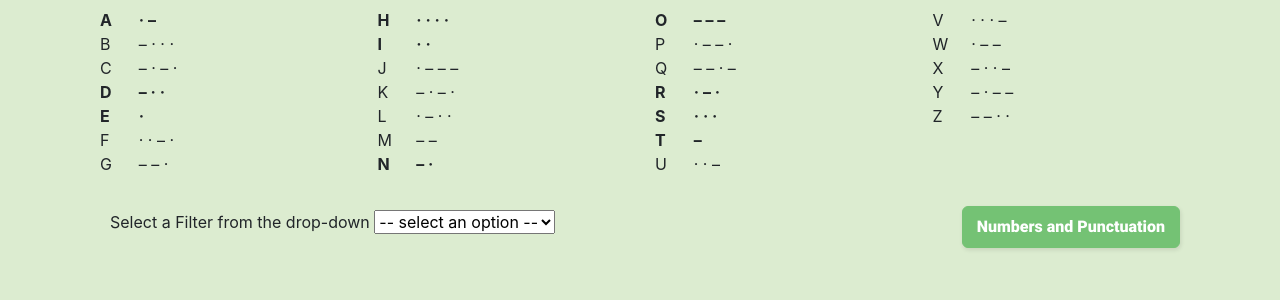
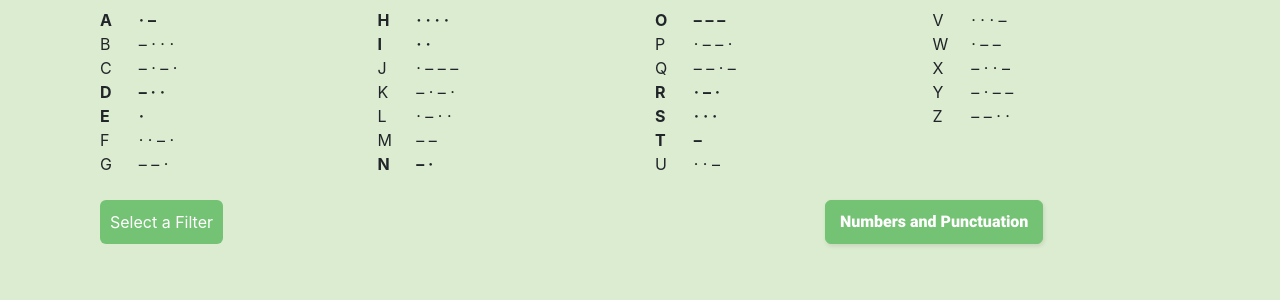
Before and after one commit to ArtesianSquid/InteractiveMorseWebApp, a Flask app: page /learn in a window 1280 px wide. Shown: the part 158-458 px from the top of the page. Run offline with Flask 2, Linux system fonts and the light colour scheme; some libraries are stand-ins or nearby versions.

Commit message:
Changed dropdownin letter.hmtl

```diff
--- a/static/main.css
+++ b/static/main.css
@@ -40,7 +40,6 @@ a, a:hover, a:focus, a:active {
 }
 #but {
 	float:right;
-	margin-top: 30px;
 	background: rgb(116, 194, 116);
 	border: 1px solid rgb(116, 194, 116);
 	border-radius: 6px;
@@ -134,3 +133,50 @@ body{
 .navbar-custom {
     background-color: rgb(116, 194, 116);
 }
+
+.dropbtn {
+	background-color: rgb(116, 194, 116);
+	border-radius: 6px;
+	color: white;
+	padding: 10px;
+	font-size: 16px;
+	border: none;
+	cursor: pointer;
+  }
+
+  /* The container <div> - needed to position the dropdown content */
+  .dropdown {
+	position: relative;
+	display: inline-block;
+  }
+
+  /* Dropdown Content (Hidden by Default) */
+  .dropdown-content {
+	display: none;
+	position: absolute;
+	background-color: #f9f9f9;
+	min-width: 160px;
+	box-shadow: 0px 8px 16px 0px rgba(0,0,0,0.2);
+	z-index: 1;
+  }
+
+  /* Links inside the dropdown */
+  .dropdown-content a {
+	color: black;
+	padding: 12px 16px;
+	text-decoration: none;
+	display: block;
+  }
+
+  /* Change color of dropdown links on hover */
+  .dropdown-content a:hover {background-color: #dbdbdb}
+
+  /* Show the dropdown menu on hover */
+  .dropdown:hover .dropdown-content {
+	display: block;
+  }
+
+  /* Change the background color of the dropdown button when the dropdown content is shown */
+  .dropdown:hover .dropbtn {
+	background-color: #3e8e41;
+  }
--- a/templates/letter.html
+++ b/templates/letter.html
@@ -157,17 +157,21 @@
             </div>
         </div>
     </div>
-    <button id="but">Numbers and Punctuation</button>
     <br>
-    <div id="learningDropDown">
-        <label for="difficulty">Select a Filter from the drop-down</label>
-        <select name="difficulty" id="difficulty" onchange="location = this.value">
-            <option disabled selected value> -- select an option -- </option>
-            <option value="learn">All Letters</option>
-            <option value="learn_easy">Easy Letters</option>
-            <option value="not_implemented">Medium Letters</option>
-            <option value="not_implemented">Hard Letters</option>
-        </select>
+    <div class="row">
+        <div class="col-md-2">
+        <div class="dropdown">
+            <button class="dropbtn">Select a Filter</button>
+            <div class="dropdown-content">
+                <a href="learn">All Letters</a>
+                <a href="learn_easy">Easy Letters</a>
+                <a href="not_implemented">Medium Letters</a>
+                <a href="not_implemented">Hard Letters</a>
+            </div>
+        </div>
+        </div>
+        <div class="col-md-6"></div>
+        <button id="but">Numbers and Punctuation</button>
     </div>
 </div>
 
```
Also changed, not shown: templates/letter_easy.html (+8 -9 lines).
